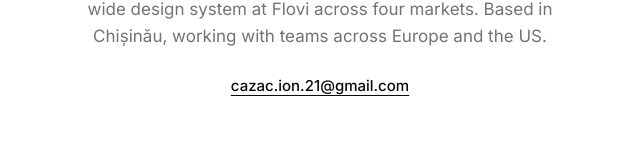
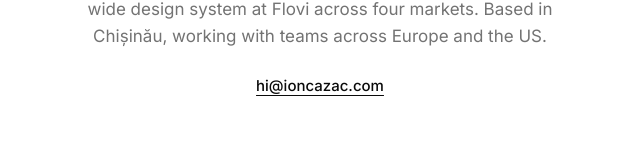
Before and after one commit to ionuiux/ioncazac-portfolio, a Next.js app: page / in a window 1280 px wide. Shown: the part 363-527 px from the top of the page, without its empty margins (320-960 px from the left). Built offline with nearby package versions, Linux system fonts and the light colour scheme.

Commit message:
Show hi@ioncazac.com as the contact email
Co-Authored-By: Claude Opus 5.5 <noreply@anthropic.com>

```diff
--- a/src/content/profile.ts
+++ b/src/content/profile.ts
@@ -6,7 +6,7 @@ export const profile = {
   title: "Senior Product Designer",
   intro:
     "I help product teams turn complex problems into simple, usable products. 10+ years across mobility, logistics, fintech and developer tools — most recently leading an AI-native driver app and a company-wide design system at Flovi across four markets. Based in Chișinău, working with teams across Europe and the US.",
-  email: "cazac.ion.21@gmail.com",
+  email: "hi@ioncazac.com",
   availability: "Open to senior product design roles — remote, hybrid or on-site.",
   links: [
     { label: "LinkedIn", href: "https://www.linkedin.com/in/ion-cazac/" },
```
